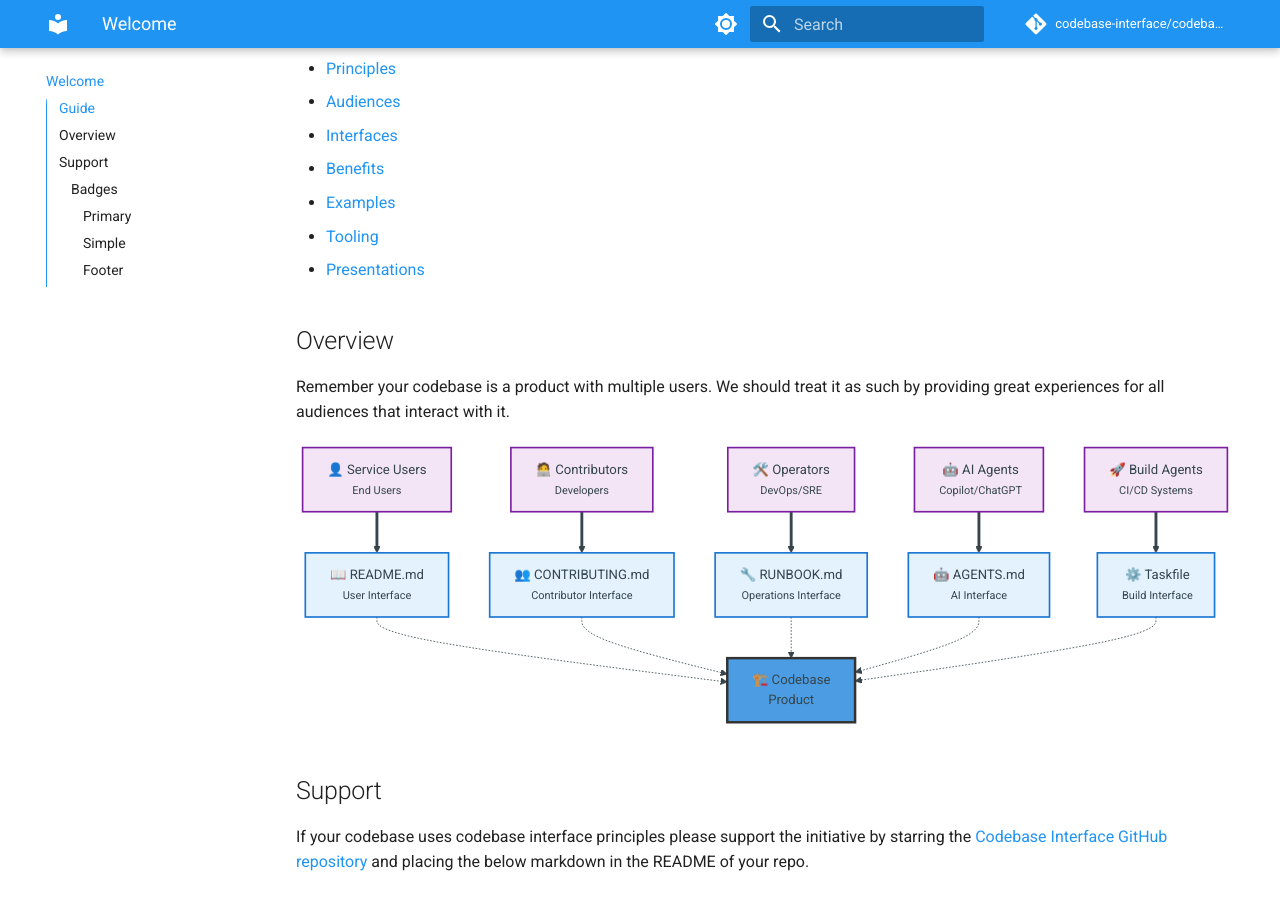
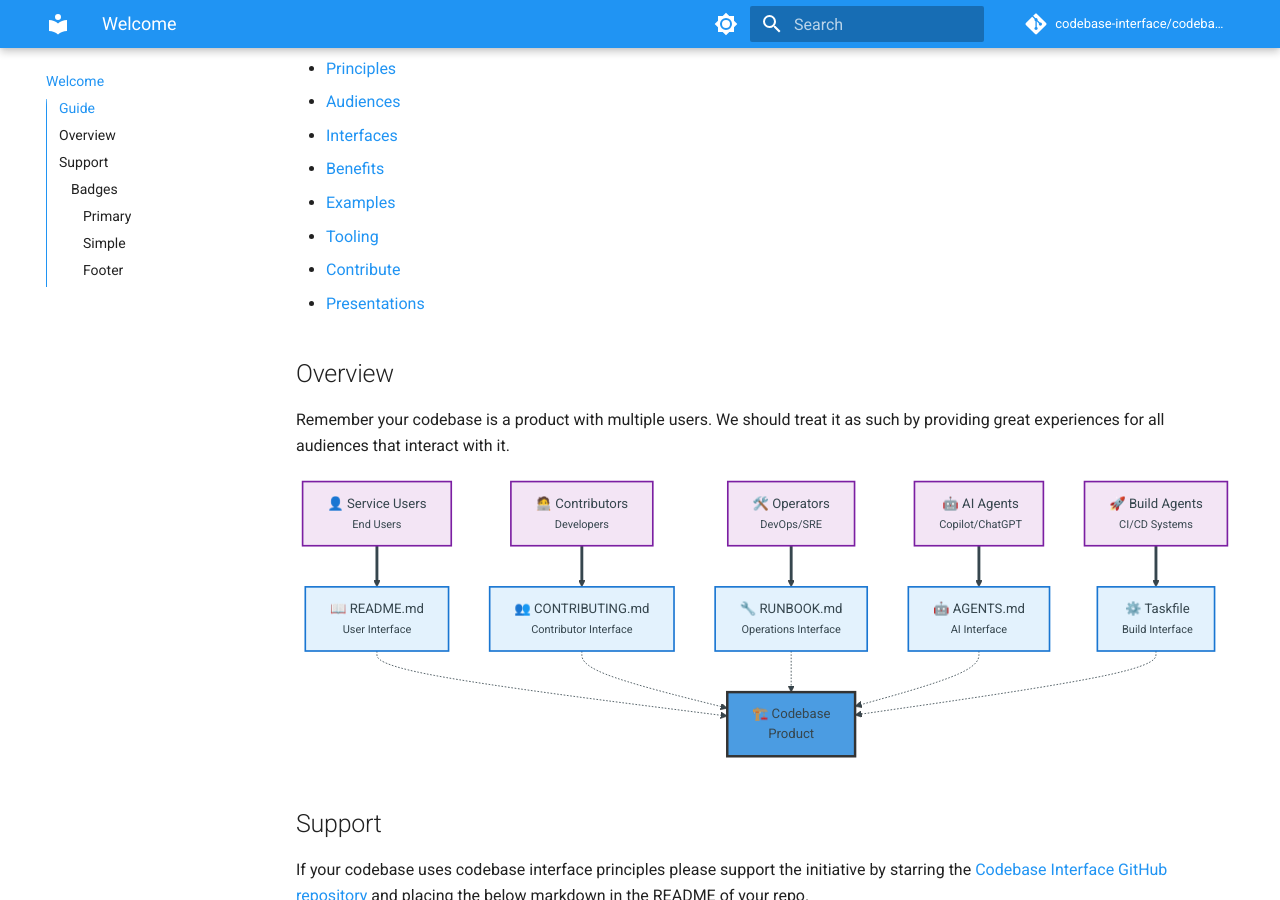
Before and after one commit to codebase-interface/codebase-interface.github.io, an MkDocs documentation site: the page built from docs/README.md, in a window 1280 px wide and 900 px high, scrolled down 423 px. Built offline with MkDocs 1.6.1 and Material for MkDocs 9.7.7, drawn with Linux system fonts in a browser that asks for light colours; comment, search, counter and statistics services are not loaded.

Commit message:
Update README.md

```diff
--- a/docs/README.md
+++ b/docs/README.md
@@ -14,6 +14,7 @@ By providing specific interfaces for each audience perspective, we can ensure th
 - [Benefits](./benefits.md)
 - [Examples](./examples.md)
 - [Tooling](./tooling.md)
+- [Contribute](./contribute.md)
 - [Presentations](https://codebaseinterface.org/presentations/){target="_blank"}
 
 ## Overview
```
